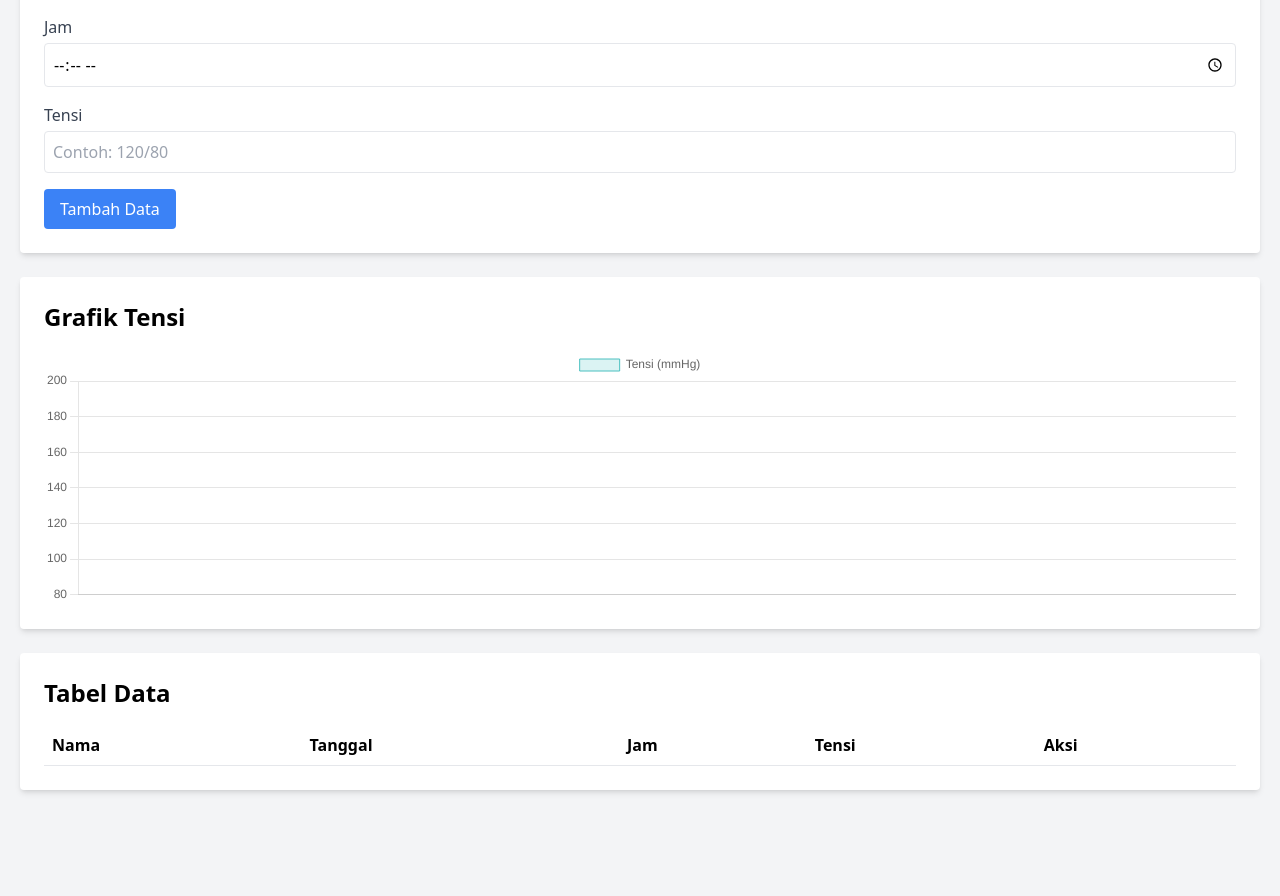
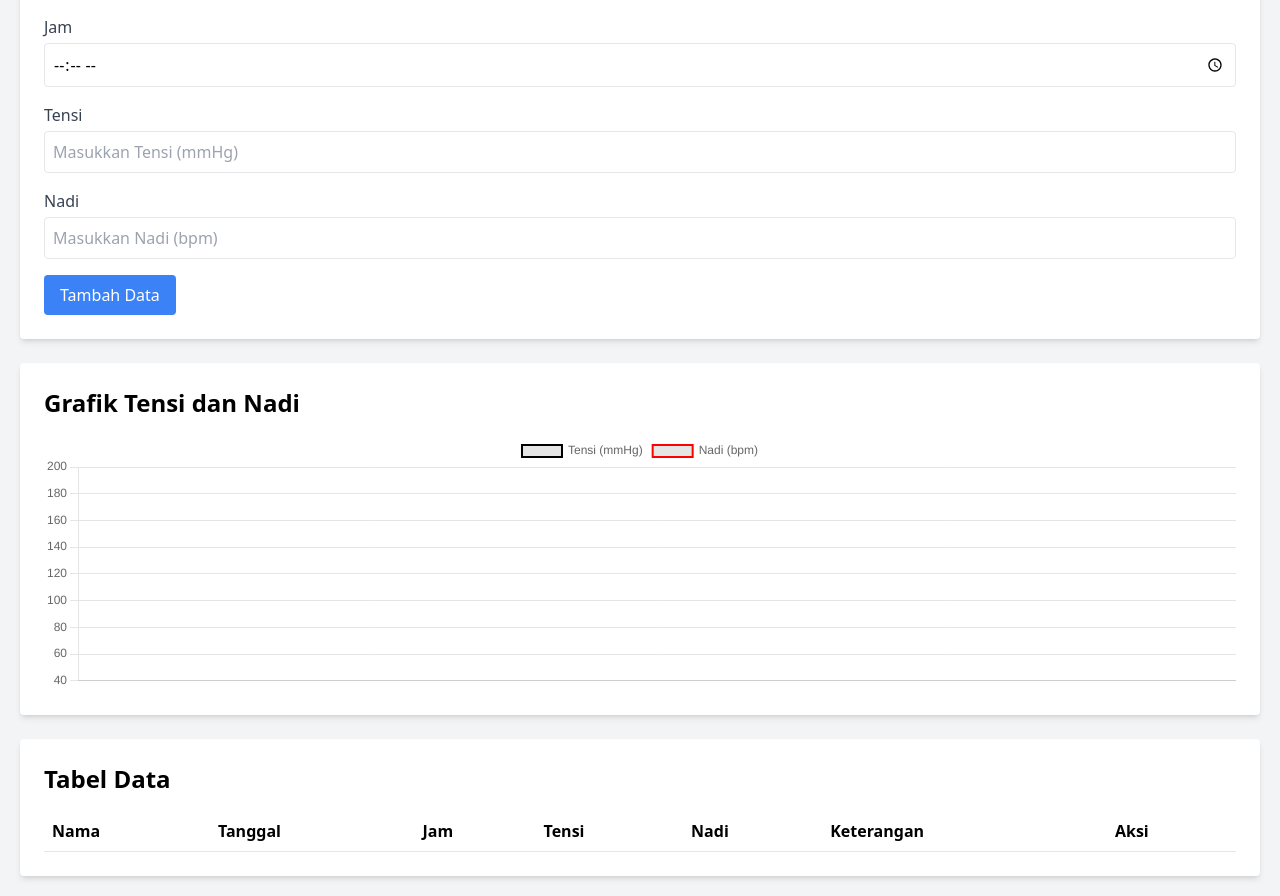
Before and after one commit to marifsiddiqi/monitoring-hipertensi-sederhana, a plain HTML site: page index.html in a window 1280 px wide. Shown: the part 363-1259 px from the top of the page. Before the commit the page ends 1173 px from the top, so only its background shows below. Drawn offline with nearby package versions, Linux system fonts and the light colour scheme.

Commit message:
add: column nadi

```diff
--- a/index.html
+++ b/index.html
@@ -3,14 +3,14 @@
 <head>
     <meta charset="UTF-8">
     <meta name="viewport" content="width=device-width, initial-scale=1.0">
-    <title>Pemantauan Tensi</title>
+    <title>Pemantauan Tensi dan Nadi</title>
     <script src="https://cdn.jsdelivr.net/npm/chart.js"></script>
     <script src="https://cdn.tailwindcss.com"></script>
 </head>
 <body class="bg-gray-100 p-5">
     <div class="container mx-auto">
         <div class="bg-white shadow-md rounded p-6 mb-6 flex justify-center">
-            <h1 class="text-4xl font-bold">Pemantauan Tekanan Darah</h1>
+            <h1 class="text-4xl font-bold">Pemantauan Tekanan Darah dan Nadi</h1>
         </div>
         <!-- Form Input -->
         <div class="bg-white shadow-md rounded p-6 mb-6">
@@ -30,7 +30,11 @@
                 </div>
                 <div>
                     <label for="tensi" class="block text-gray-700">Tensi</label>
-                    <input type="text" id="tensi" class="w-full mt-1 p-2 border rounded" placeholder="Contoh: 120/80" required>
+                    <input type="text" id="tensi" class="w-full mt-1 p-2 border rounded" placeholder="Masukkan Tensi (mmHg)" required>
+                </div>
+                <div>
+                    <label for="pulse" class="block text-gray-700">Nadi</label>
+                    <input type="number" id="pulse" class="w-full mt-1 p-2 border rounded" placeholder="Masukkan Nadi (bpm)" required>
                 </div>
                 <button type="submit" class="bg-blue-500 text-white px-4 py-2 rounded hover:bg-blue-600">Tambah Data</button>
             </form>
@@ -38,7 +42,7 @@
 
         <!-- Grafik -->
         <div class="bg-white shadow-md rounded p-6 mb-6">
-            <h2 class="text-2xl font-semibold mb-4">Grafik Tensi</h2>
+            <h2 class="text-2xl font-semibold mb-4">Grafik Tensi dan Nadi</h2>
             <div class="relative w-full h-64">
                 <canvas id="tensiChart"></canvas>
             </div>
@@ -54,6 +58,8 @@
                         <th class="border-b p-2">Tanggal</th>
                         <th class="border-b p-2">Jam</th>
                         <th class="border-b p-2">Tensi</th>
+                        <th class="border-b p-2">Nadi</th>
+                        <th class="border-b p-2">Keterangan</th>
                         <th class="border-b p-2">Aksi</th>
                     </tr>
                 </thead>
@@ -74,13 +80,20 @@
         // Load data from local storage
         let chartData = JSON.parse(localStorage.getItem('chartData')) || {
             labels: [],
-            datasets: [{
-                label: 'Tensi (mmHg)',
-                data: [],
-                backgroundColor: 'rgba(75, 192, 192, 0.2)',
-                borderColor: 'rgba(75, 192, 192, 1)',
-                borderWidth: 1
-            }]
+            datasets: [
+                {
+                    label: 'Tensi (mmHg)',
+                    data: [],
+                    borderColor: 'black',
+                    borderWidth: 2
+                },
+                {
+                    label: 'Nadi (bpm)',
+                    data: [],
+                    borderColor: 'red',
+                    borderWidth: 2
+                }
+            ]
         };
 
         let tableData = JSON.parse(localStorage.getItem('tableData')) || [];
@@ -96,8 +109,7 @@
                     y: {
                         beginAtZero: true,
                         max: 200, // Set maximum y-axis value
-                        min: 80,
-                        stacked: true
+                        min: 40
                     }
                 }
             }
@@ -109,12 +121,17 @@
         function renderTable() {
             dataTable.innerHTML = '';
             tableData.forEach((row, index) => {
+                const tensiValue = parseInt(row.tensi.split('/')[0]);
+                const keterangan = tensiValue === 120 ? 'Normal' : 'Abnormal';
+
                 const tr = document.createElement('tr');
                 tr.innerHTML = `
                     <td class="border-b p-2">${row.name}</td>
                     <td class="border-b p-2">${row.date}</td>
                     <td class="border-b p-2">${row.time}</td>
                     <td class="border-b p-2">${row.tensi}</td>
+                    <td class="border-b p-2">${row.pulse}</td>
+                    <td class="border-b p-2">${keterangan}</td>
                     <td class="border-b p-2">
                         <button class="bg-red-500 text-white px-2 py-1 rounded hover:bg-red-600" onclick="deleteRow(${index})">Hapus</button>
                     </td>
@@ -135,16 +152,18 @@
             const date = document.getElementById('date').value;
             const time = document.getElementById('time').value;
             const tensi = document.getElementById('tensi').value;
+            const pulse = document.getElementById('pulse').value;
 
-            console.log('Form data received:', { name, date, time, tensi });
+            console.log('Form data received:', { name, date, time, tensi, pulse });
 
             // Tambahkan data ke grafik
             chartData.labels.push(`${date} / ${time}`);
             const tensiValue = parseInt(tensi.split('/')[0]); // Ambil nilai sistolik
             chartData.datasets[0].data.push(tensiValue);
+            chartData.datasets[1].data.push(parseInt(pulse));
 
             // Tambahkan data ke tabel
-            tableData.push({ name, date, time, tensi });
+            tableData.push({ name, date, time, tensi, pulse });
 
             // Simpan data ke local storage
             localStorage.setItem('chartData', JSON.stringify(chartData));
@@ -172,6 +191,7 @@
             tableData.splice(index, 1);
             chartData.labels.splice(index, 1);
             chartData.datasets[0].data.splice(index, 1);
+            chartData.datasets[1].data.splice(index, 1);
 
             // Simpan perubahan ke local storage
             localStorage.setItem('chartData', JSON.stringify(chartData));
```
